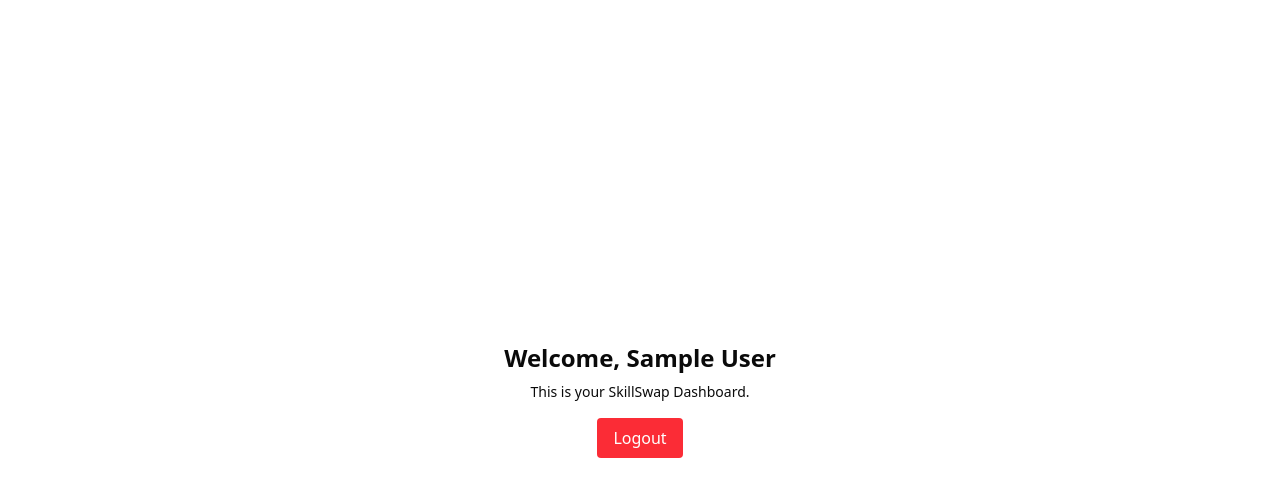
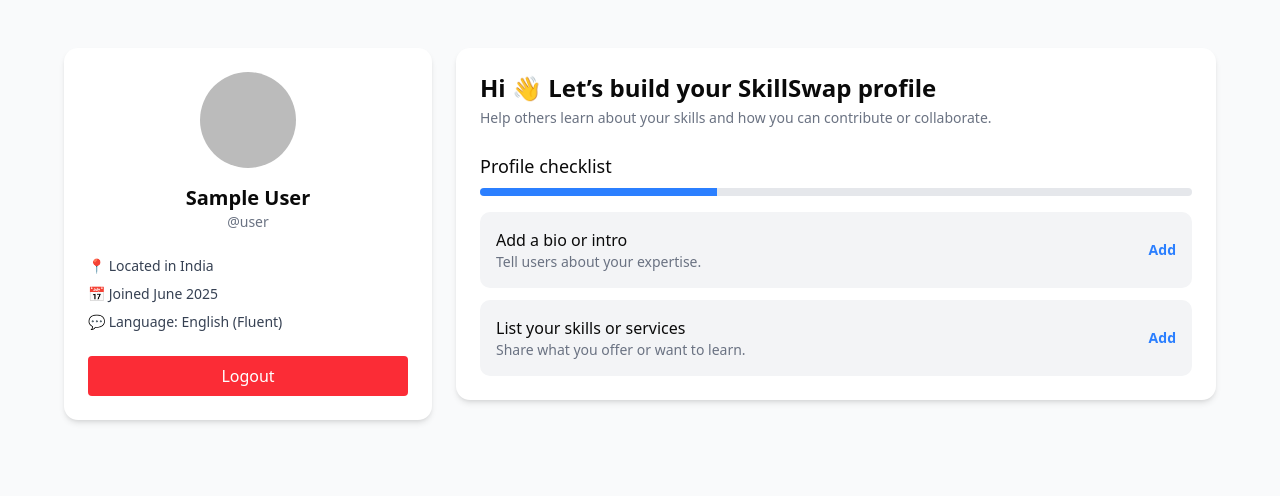
Before and after one commit to AarushiDaksh/SkillSlack, a Next.js app: page /dashboard in a window 1280 px wide. Shown: the top 496 px of the page. Built offline with nearby package versions, Linux system fonts and the light colour scheme; no server answers; sample sign-in values are in the browser's storage.

Commit message:
✅ Merge resolved: README.md

```diff
--- a/src/app/dashboard/page.tsx
+++ b/src/app/dashboard/page.tsx
@@ -1,4 +1,5 @@
 'use client';
+
 import { useSession, signOut } from 'next-auth/react';
 import { useRouter } from 'next/navigation';
 import { useEffect } from 'react';
@@ -16,16 +17,70 @@
   if (status === 'loading') return null;
 
   return (
-    <div className="min-h-screen flex items-center justify-center">
-      <div className="text-center">
-        <h1 className="text-2xl font-bold">Welcome, {session?.user?.name}</h1>
-        <p className="mt-2 text-sm">This is your SkillSwap Dashboard.</p>
-        <button
-          onClick={() => signOut({ callbackUrl: '/' })}
-          className="mt-4 bg-red-500 text-white px-4 py-2 rounded"
-        >
-          Logout
-        </button>
+    <div className="min-h-screen bg-gray-50 dark:bg-black py-12 px-4">
+      <div className="max-w-6xl mx-auto grid grid-cols-1 md:grid-cols-3 gap-6">
+
+        {/* Left: Profile Card */}
+        <div className="bg-white dark:bg-neutral-900 rounded-xl p-6 shadow-md">
+          <div className="flex flex-col items-center text-center">
+            <img
+              src={session?.user?.image || '/avatar-placeholder.png'}
+              alt="Profile"
+              className="w-24 h-24 rounded-full object-cover"
+            />
+            <h2 className="mt-4 text-xl font-bold">{session?.user?.name}</h2>
+            <p className="text-sm text-gray-500">@{session?.user?.email?.split('@')[0]}</p>
+          </div>
+
+          <div className="mt-6 space-y-2 text-sm text-gray-700 dark:text-gray-300">
+            <p>📍 Located in India</p>
+            <p>📅 Joined June 2025</p>
+            <p>💬 Language: English (Fluent)</p>
+          </div>
+
+          <button
+            onClick={() => signOut({ callbackUrl: '/' })}
+            className="mt-6 w-full bg-red-500 text-white py-2 rounded hover:bg-red-600 transition"
+          >
+            Logout
+          </button>
+        </div>
+
+        {/* Right: Dashboard Details */}
+        <div className="md:col-span-2">
+          <div className="bg-white dark:bg-neutral-900 rounded-xl p-6 shadow-md">
+            <h1 className="text-2xl font-semibold">Hi 👋 Let’s build your SkillSwap profile</h1>
+            <p className="text-sm text-gray-500 mt-1">
+              Help others learn about your skills and how you can contribute or collaborate.
+            </p>
+
+            {/* Profile Checklist */}
+            <div className="mt-6">
+              <h3 className="font-medium text-lg">Profile checklist</h3>
+              <div className="mt-2 h-2 bg-gray-200 rounded-full overflow-hidden">
+                <div className="w-1/3 bg-blue-500 h-full" />
+              </div>
+
+              <div className="mt-4 space-y-3">
+                <div className="bg-gray-100 dark:bg-neutral-800 p-4 rounded-lg flex justify-between items-center">
+                  <div>
+                    <p className="font-medium">Add a bio or intro</p>
+                    <p className="text-sm text-gray-500">Tell users about your expertise.</p>
+                  </div>
+                  <button className="text-blue-500 text-sm font-semibold">Add</button>
+                </div>
+                <div className="bg-gray-100 dark:bg-neutral-800 p-4 rounded-lg flex justify-between items-center">
+                  <div>
+                    <p className="font-medium">List your skills or services</p>
+                    <p className="text-sm text-gray-500">Share what you offer or want to learn.</p>
+                  </div>
+                  <button className="text-blue-500 text-sm font-semibold">Add</button>
+                </div>
+              </div>
+            </div>
+          </div>
+        </div>
+
       </div>
     </div>
   );
```
